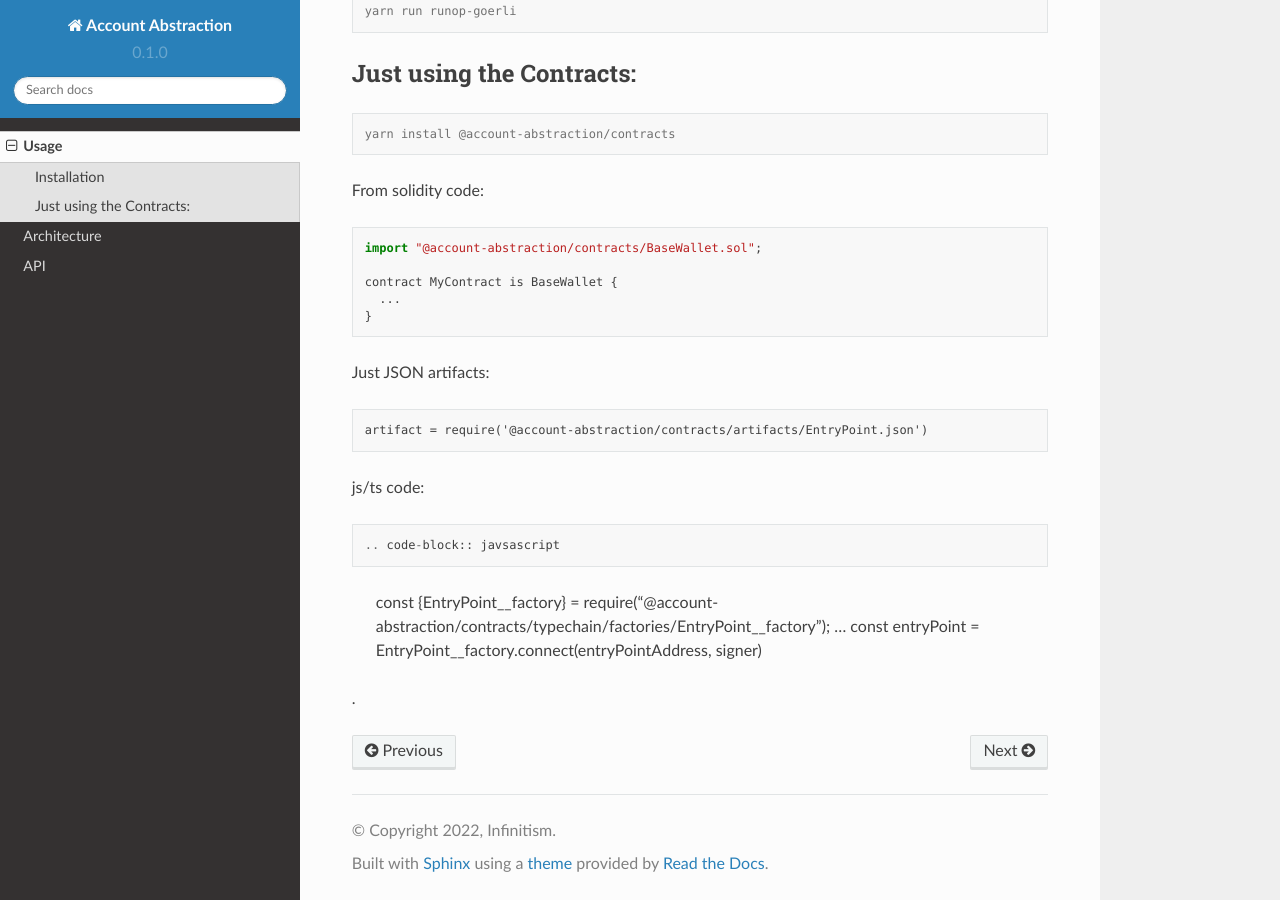
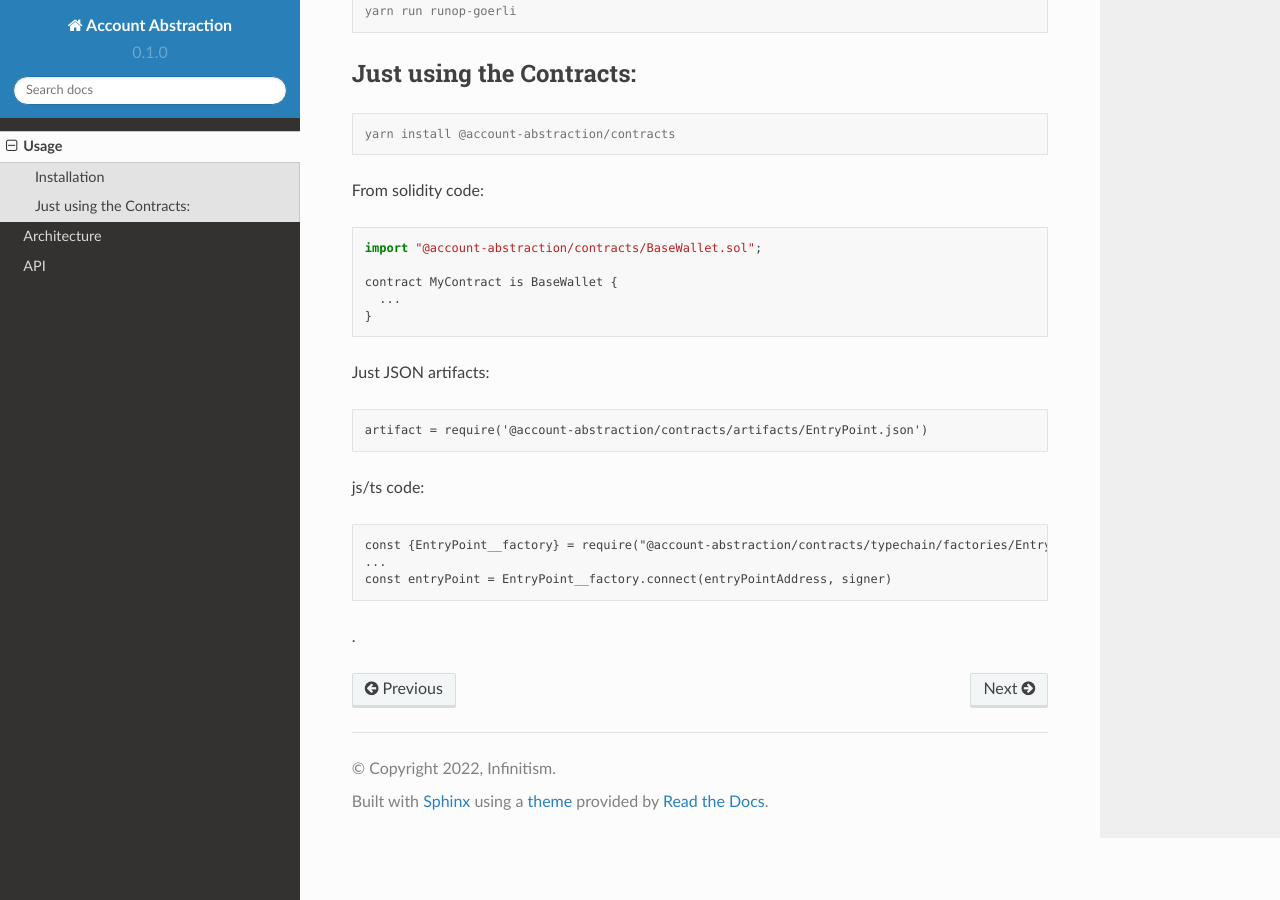
Before and after one commit to eth-infinitism/aa-docs, a Sphinx documentation site: the page built from docs/source/usage.rst, in a window 1280 px wide and 900 px high, scrolled down 580 px. Built offline with Sphinx 7.4.7 and the Read the Docs theme 2.0.0, drawn with Linux system fonts in a browser that asks for light colours.

Commit message:
Update usage.rst

```diff
--- a/docs/source/usage.rst
+++ b/docs/source/usage.rst
@@ -52,7 +52,7 @@ Just JSON artifacts:
 
    artifact = require('@account-abstraction/contracts/artifacts/EntryPoint.json')
 
-js/ts code::
+js/ts code:
 
 .. code-block:: javsascript
 
```
